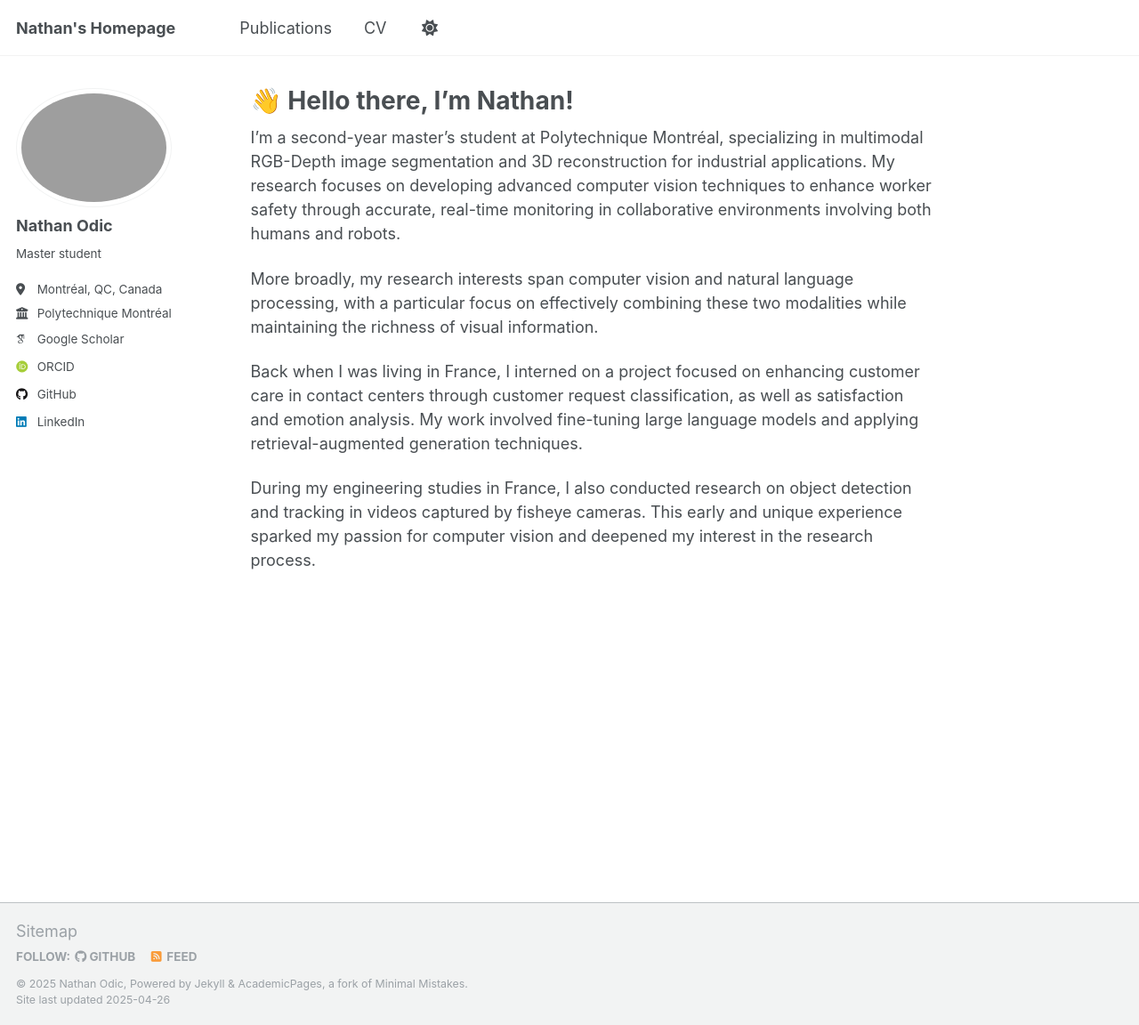
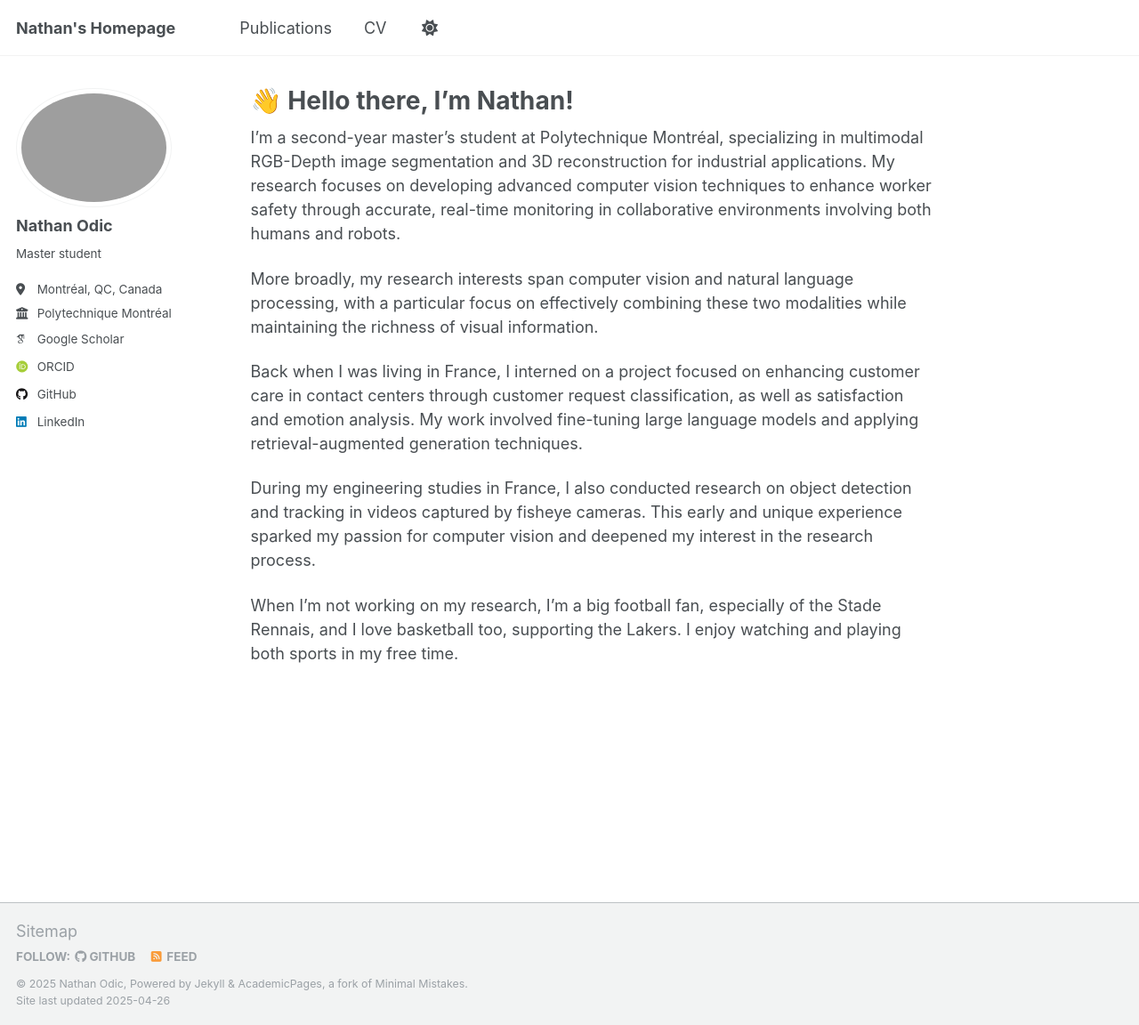
Before and after one commit to NathanOD/nathanod.github.io, a Jekyll site: the page built from _pages/about.md, in a window 1280 px wide and 1152 px high. Shown: the whole window at 89% size. Built offline with Jekyll 4.4.1, drawn with Linux system fonts in a browser that asks for light colours; some web fonts are replaced.

Commit message:
added sports sentence and updated cv

```diff
--- a/_pages/about.md
+++ b/_pages/about.md
@@ -14,3 +14,5 @@ More broadly, my research interests span computer vision and natural language pr
 Back when I was living in France, I interned on a project focused on enhancing customer care in contact centers through customer request classification, as well as satisfaction and emotion analysis. My work involved fine-tuning large language models and applying retrieval-augmented generation techniques.
 
 During my engineering studies in France, I also conducted research on object detection and tracking in videos captured by fisheye cameras. This early and unique experience sparked my passion for computer vision and deepened my interest in the research process.
+
+When I'm not working on my research, I'm a big football fan, especially of the Stade Rennais, and I love basketball too, supporting the Lakers. I enjoy watching and playing both sports in my free time.
```
Also changed, not shown: 1 other file.
